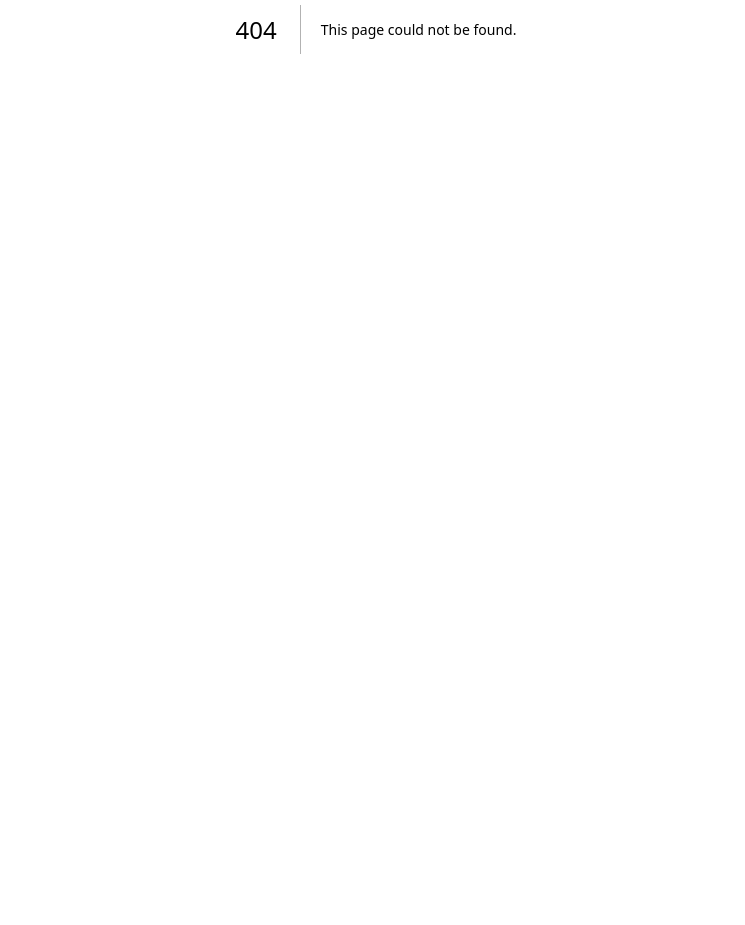
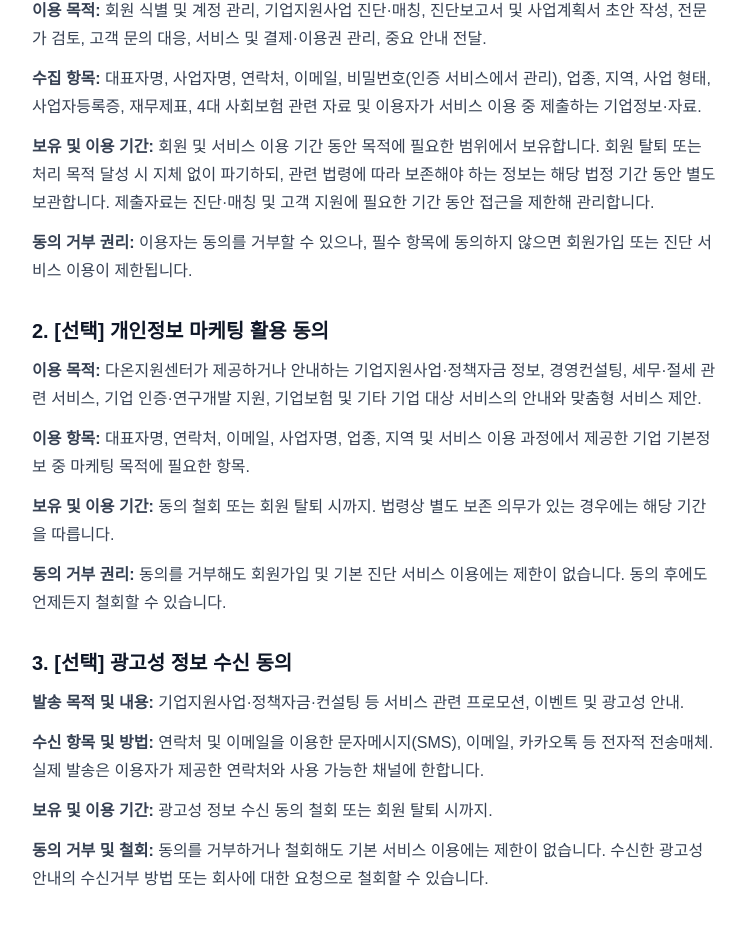
Before and after one commit to kimjintaek/ai-company-support, a Next.js app: page /privacy in a window 1280 px wide. Before the commit this address had no page. Shown: the part 371-1296 px from the top of the page, without its empty margins (264-1009 px from the left). Before the commit the page ends 800 px from the top, so only its background shows below. Built offline with nearby package versions, Linux system fonts and the light colour scheme.

Commit message:
Add privacy and consent details page

```diff
--- /dev/null
+++ b/app/privacy/page.tsx
@@ -0,0 +1,35 @@
+"use client";
+import Link from "next/link";
+function Section({id,title,children}:{id?:string;title:string;children:React.ReactNode}){return <section id={id} className="scroll-mt-6"><h2 className="text-xl font-semibold text-gray-900">{title}</h2><div className="mt-3 space-y-3 leading-7 text-gray-700">{children}</div></section>}
+export default function PrivacyPage(){
+return <main className="min-h-screen bg-gray-50 px-6 py-12"><article className="mx-auto max-w-3xl rounded-2xl bg-white p-6 shadow-sm sm:p-10">
+<p className="text-sm font-semibold text-blue-600">기업지원사업 AI 진단</p><h1 className="mt-2 text-3xl font-bold text-gray-900">개인정보 처리 및 동의 안내</h1><p className="mt-3 text-sm leading-6 text-gray-500">운영자: 주식회사 다온지원센터 · 적용 버전: 2026-10-26-v1</p>
+<p className="mt-6 leading-7 text-gray-700">회사는 기업지원사업 진단 및 매칭 서비스를 제공하기 위해 아래와 같이 개인정보를 처리합니다. 필수 항목에 동의하지 않으면 회원가입 및 서비스 제공이 제한될 수 있습니다. 선택 항목은 동의하지 않아도 기본 서비스를 이용할 수 있습니다.</p>
+<div className="mt-8 space-y-8">
+<Section id="collection" title="1. [필수] 개인정보 수집·이용 동의">
+<p><strong>이용 목적:</strong> 회원 식별 및 계정 관리, 기업지원사업 진단·매칭, 진단보고서 및 사업계획서 초안 작성, 전문가 검토, 고객 문의 대응, 서비스 및 결제·이용권 관리, 중요 안내 전달.</p>
+<p><strong>수집 항목:</strong> 대표자명, 사업자명, 연락처, 이메일, 비밀번호(인증 서비스에서 관리), 업종, 지역, 사업 형태, 사업자등록증, 재무제표, 4대 사회보험 관련 자료 및 이용자가 서비스 이용 중 제출하는 기업정보·자료.</p>
+<p><strong>보유 및 이용 기간:</strong> 회원 및 서비스 이용 기간 동안 목적에 필요한 범위에서 보유합니다. 회원 탈퇴 또는 처리 목적 달성 시 지체 없이 파기하되, 관련 법령에 따라 보존해야 하는 정보는 해당 법정 기간 동안 별도 보관합니다. 제출자료는 진단·매칭 및 고객 지원에 필요한 기간 동안 접근을 제한해 관리합니다.</p>
+<p><strong>동의 거부 권리:</strong> 이용자는 동의를 거부할 수 있으나, 필수 항목에 동의하지 않으면 회원가입 또는 진단 서비스 이용이 제한됩니다.</p></Section>
+<Section id="marketing" title="2. [선택] 개인정보 마케팅 활용 동의">
+<p><strong>이용 목적:</strong> 다온지원센터가 제공하거나 안내하는 기업지원사업·정책자금 정보, 경영컨설팅, 세무·절세 관련 서비스, 기업 인증·연구개발 지원, 기업보험 및 기타 기업 대상 서비스의 안내와 맞춤형 서비스 제안.</p>
+<p><strong>이용 항목:</strong> 대표자명, 연락처, 이메일, 사업자명, 업종, 지역 및 서비스 이용 과정에서 제공한 기업 기본정보 중 마케팅 목적에 필요한 항목.</p>
+<p><strong>보유 및 이용 기간:</strong> 동의 철회 또는 회원 탈퇴 시까지. 법령상 별도 보존 의무가 있는 경우에는 해당 기간을 따릅니다.</p>
+<p><strong>동의 거부 권리:</strong> 동의를 거부해도 회원가입 및 기본 진단 서비스 이용에는 제한이 없습니다. 동의 후에도 언제든지 철회할 수 있습니다.</p></Section>
+<Section id="advertising" title="3. [선택] 광고성 정보 수신 동의">
+<p><strong>발송 목적 및 내용:</strong> 기업지원사업·정책자금·컨설팅 등 서비스 관련 프로모션, 이벤트 및 광고성 안내.</p>
+<p><strong>수신 항목 및 방법:</strong> 연락처 및 이메일을 이용한 문자메시지(SMS), 이메일, 카카오톡 등 전자적 전송매체. 실제 발송은 이용자가 제공한 연락처와 사용 가능한 채널에 한합니다.</p>
+<p><strong>보유 및 이용 기간:</strong> 광고성 정보 수신 동의 철회 또는 회원 탈퇴 시까지.</p>
+<p><strong>동의 거부 및 철회:</strong> 동의를 거부하거나 철회해도 기본 서비스 이용에는 제한이 없습니다. 수신한 광고성 안내의 수신거부 방법 또는 회사에 대한 요청으로 철회할 수 있습니다.</p></Section>
+<Section title="4. 개인정보 처리 업무 및 보안">
+<p>서비스는 웹사이트 호스팅, 계정 인증, 데이터베이스 및 파일 저장을 위해 클라우드 기반 기술 서비스를 이용합니다. 외부 처리업체의 정확한 법인명, 처리 위치, 국외 이전 여부 및 세부 위탁 내용은 실제 배포·계정 설정을 확인하여 확정하고 별도로 안내해야 합니다.</p>
+<p>회사는 업무상 필요한 권한만 부여하고 개인정보 보호를 위한 기술적·관리적 조치를 적용하기 위해 노력합니다. 이용자는 다른 사람의 개인정보가 포함된 자료를 제출할 때 적법한 제출 권한을 확보해야 합니다.</p></Section>
+<Section title="5. 이용자의 권리 및 문의">
+<p>이용자는 자신의 개인정보 열람·정정·삭제 및 처리정지를 요청하거나 선택 동의를 철회할 수 있습니다. 요청은 <a className="font-semibold text-blue-700 underline" href="http://pf.kakao.com/_QxnX/chat" target="_blank" rel="noreferrer">다온지원센터 카카오톡 채널 상담</a>을 통해 접수할 수 있습니다.</p>
+<p>개인정보 처리 관련 문의는 회사에 요청해 주세요. 개인정보 보호 담당자의 성명·직책과 별도 연락처는 운영자가 지정한 뒤 이 문서에 추가해야 합니다.</p></Section>
+<Section title="6. 동의 기록"><p>회사는 동의 항목별 동의 여부, 동의 시각 및 문서 버전을 기록하여 동의 이력을 관리합니다. 선택 동의 여부는 필수 동의와 구분해 기록합니다.</p></Section>
+</div>
+<div className="mt-10 rounded-xl border border-amber-200 bg-amber-50 p-4 text-sm leading-6 text-amber-900"><strong>운영자 확인 필요:</strong> 이 문서는 플랫폼에 적용하기 위한 초안입니다. 공개 운영 전 개인정보 처리 담당자 연락처, 클라우드 업체의 정확한 위탁·국외 이전 정보, 자료 보유기간 및 법정 보존기간을 실제 운영 설정과 대조해 확정해야 합니다.</div>
+<div className="mt-6 flex flex-wrap gap-3"><Link href="/terms" className="rounded-lg border border-gray-300 px-5 py-3 font-semibold text-gray-700 hover:bg-gray-50">서비스 이용약관</Link><Link href="/diagnosis" className="rounded-lg bg-blue-600 px-5 py-3 font-semibold text-white hover:bg-blue-700">진단 신청으로 돌아가기</Link></div>
+</article></main>;
+}
```
